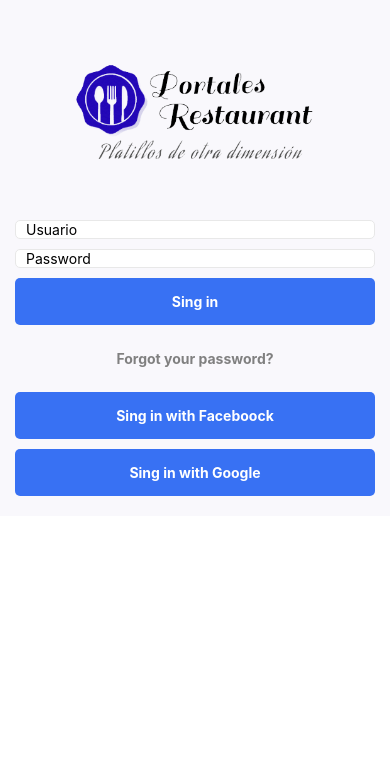
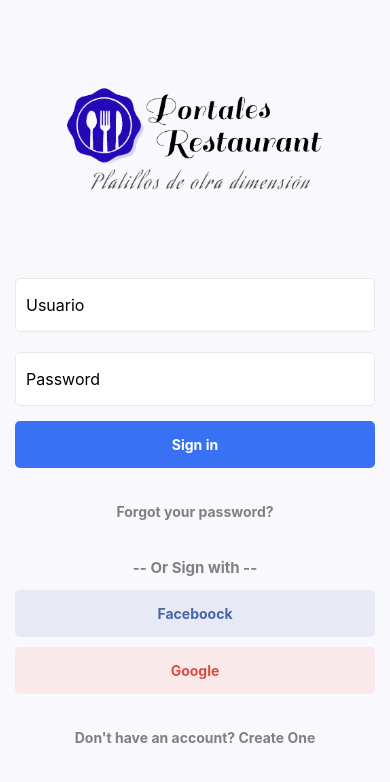
Before and after one commit to Programacion-movil-2/appAdminRestaurante, a React Native app in the folder appRestau/: screen / in a window 390 px wide. Shown: the top 782 px of the page. Built offline with nearby package versions, Linux system fonts and the light colour scheme.

Commit message:
Login v1

```diff
--- a/appRestau/App.js
+++ b/appRestau/App.js
@@ -1,14 +1,14 @@
 import { StatusBar } from 'expo-status-bar';
 import React from 'react';
 import { SafeAreaView, StyleSheet, Text, View } from 'react-native';
-import SinginScreen from './screens/SinginScreen';
+import SignInScreen from './screens/SignInScreen/SignInScreen';
 
 export default class App extends React.Component {
   render(){
     return (
 
       <SafeAreaView style={styles.root}>
-        <SinginScreen />
+        <SignInScreen />
       </SafeAreaView>
 
 
--- a/appRestau/elements/login/customButton.js
+++ b/appRestau/elements/login/customButton.js
@@ -1,12 +1,18 @@
 import React from "react";
 import {View, Text, StyleSheet, Pressable} from 'react-native';
 
-const CustomButton = ({ onPress, text}) =>{
+const CustomButton = ({ onPress, text, bgColor, fgColor }) =>{
 
     return(
 
-        <Pressable onPress={onPress} style={styles.container}>
-            <Text style={styles.text}>{text}</Text>
+        <Pressable
+            onPress={onPress}
+            style={[styles.container,
+            bgColor ? {backgroundColor: bgColor} : {}]}>
+            <Text
+             style={[styles.text,
+             fgColor ? {color: fgColor} : {}]}>{text}
+             </Text>
         </Pressable>
 
     );
--- a/appRestau/elements/login/customButton2.js
+++ b/appRestau/elements/login/customButton2.js
@@ -18,7 +18,7 @@ const styles = StyleSheet.create({
     container: {
         width: '100%',
         padding: 15,
-        marginVertical: 5,
+        marginVertical: 15,
         alignItems: 'center',
         borderRadius: 5,
     },
--- a/appRestau/elements/login/customImput.js
+++ b/appRestau/elements/login/customImput.js
@@ -34,11 +34,16 @@ const styles = StyleSheet.create({
         borderRadius: 5,
 
         paddingHorizontal: 10,
-        marginVertical: 5,
+        marginVertical: 10,
 
     },
 
-    input:{},
+    input:{
+
+        height: 52,
+        fontSize: 16,
+
+    },
 
 })
 
--- /dev/null
+++ b/appRestau/screens/SignInScreen/SignInScreen.js
@@ -0,0 +1,128 @@
+import React, {useState} from 'react';
+import { View, Text, Image, StyleSheet, useWindowDimensions, ScrollView } from 'react-native';
+import Logo from '../../assets/logoportalesw-preview.png';
+import CustomImput from '../../elements/login/customImput';
+import CustomButton from '../../elements/login/customButton';
+import CustomButton2 from '../../elements/login/customButton2';
+
+const SignInScreen = () => {
+    const {userName, setUserName} = useState('');
+    const {password, setPassword} = useState('');
+    const { height } = useWindowDimensions();
+
+    const onSignInPressed = () =>{
+
+        console.warn('Sign in');
+
+    }
+
+    const onForgotPwdPressed = () =>{
+
+        console.warn('Forgot password?')
+
+    }
+
+    const onSignInFaceboock = () =>{
+
+        console.warn('Login with Facebook')
+
+    }
+
+    const onSignInGoogle = () =>{
+
+        console.warn('Login with Google')
+
+    }
+
+    const onSignUpPressed = () =>{
+
+        console.warn('Create an account')
+
+    }
+
+    return(
+
+        <ScrollView showsVerticalScrollIndicator={false}>
+
+            <View style={styles.root}>
+
+            <Image source={Logo}
+            style={[styles.logo, {height: height * 0.3}]}
+            resizeMode="contain"
+            />
+
+            <CustomImput
+                placeholder="Usuario"
+                value={userName}
+                setValue={setUserName}
+            />
+            <CustomImput
+                placeholder="Password"
+                value={password}
+                setValue={setPassword}
+                secureTextEntry={true}
+            />
+
+            <CustomButton
+                text="Sign in"
+                onPress={onSignInPressed}
+            />
+            <CustomButton2
+                text="Forgot your password?"
+                onPress={onForgotPwdPressed}
+            />
+
+            <Text style={styles.text}>
+                -- Or Sign with --
+            </Text>
+
+            <CustomButton
+                text="Faceboock"
+                onPress={onSignInFaceboock}
+                bgColor="#E7EAF4"
+                fgColor="#4765A9"
+            />
+            <CustomButton
+                text="Google"
+                onPress={onSignInGoogle}
+                bgColor="rgb(250, 233, 234)"
+                fgColor="rgb(221, 77, 68)"
+            />
+
+            <CustomButton2
+                text="Don't have an account? Create One"
+                onPress={onSignUpPressed}
+            />
+
+            </View>
+        </ScrollView>
+
+    );
+
+}
+
+const styles = StyleSheet.create({
+
+    root:{
+
+        alignItems:'center',
+        padding: 15,
+
+    },
+
+    logo:{
+        width: '90%',
+        maxWidth: 400,
+        maxHeight: 300,
+    },
+
+    text:{
+        fontSize: 15,
+        fontWeight: 'bold',
+        color: 'gray',
+        margin: 8
+    }
+
+})
+
+export default SignInScreen
--- /dev/null
+++ b/appRestau/screens/SignInScreen/index.js
@@ -0,0 +1 @@
+export { default } from './SignInScreen';
--- a/appRestau/screens/SinginScreen/SingInScreen.js
+++ /dev/null
@@ -1,99 +0,0 @@
-import React, {useState} from 'react';
-import { View, Text, Image, StyleSheet, useWindowDimensions } from 'react-native';
-import Logo from '../../assets/logoportalesw-preview.png';
-import CustomImput from '../../elements/login/customImput';
-import CustomButton from '../../elements/login/customButton';
-import CustomButton2 from '../../elements/login/customButton2';
-
-const SinInScreen = () => {
-    const {userName, setUserName} = useState('');
-    const {password, setPassword} = useState('');
-    const { height } = useWindowDimensions();
-
-    const onSingInPressed = () =>{
-
-        console.warn('Sing in');
-
-    }
-
-    const onForgotPwdPressed = () =>{
-
-        console.warn('Forgot password?')
-
-    }
-
-    const onSingInFaceboock = () =>{
-
-        console.warn('Login with Facebook')
-
-    }
-
-    const onSingInGoogle = () =>{
-
-        console.warn('Login with Google')
-
-    }
-
-    return(
-
-        <View style={styles.root}>
-
-        <Image source={Logo}
-        style={[styles.logo, {height: height * 0.3}]}
-        resizeMode="contain"
-        />
-
-        <CustomImput
-            placeholder="Usuario"
-            value={userName}
-            setValue={setUserName}
-        />
-        <CustomImput
-            placeholder="Password"
-            value={password}
-            setValue={setPassword}
-            secureTextEntry={true}
-        />
-
-        <CustomButton
-             text="Sing in"
-             onPress={onSingInPressed}
-        />
-        <CustomButton2
-            text="Forgot your password?"
-            onPress={onForgotPwdPressed}
-        />
-
-        <CustomButton
-             text="Sing in with Faceboock"
-             onPress={onSingInFaceboock}
-        />
-        <CustomButton
-             text="Sing in with Google"
-             onPress={onSingInGoogle}
-        />
-
-        </View>
-
-    );
-
-}
-
-const styles = StyleSheet.create({
-
-    root:{
-
-        alignItems:'center',
-        padding: 15,
-
-    },
-
-    logo:{
-        width: '90%',
-        maxWidth: 300,
-        maxHeight: 200,
-    }
-
-})
-
-export default SinInScreen
--- a/appRestau/screens/SinginScreen/index.js
+++ /dev/null
@@ -1 +0,0 @@
-export { default } from './SingInScreen';
```
Also changed, not shown: appRestau/assets/fondoLogin.jpg (added), appRestau/screens/SignInScreen/login.js (added).
